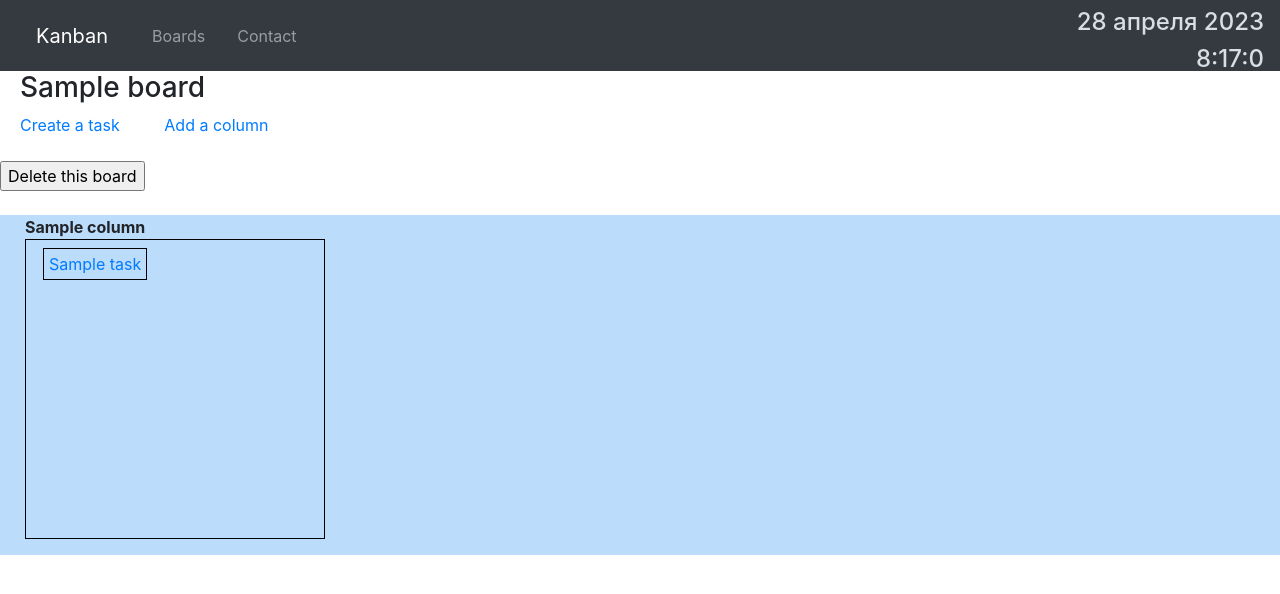
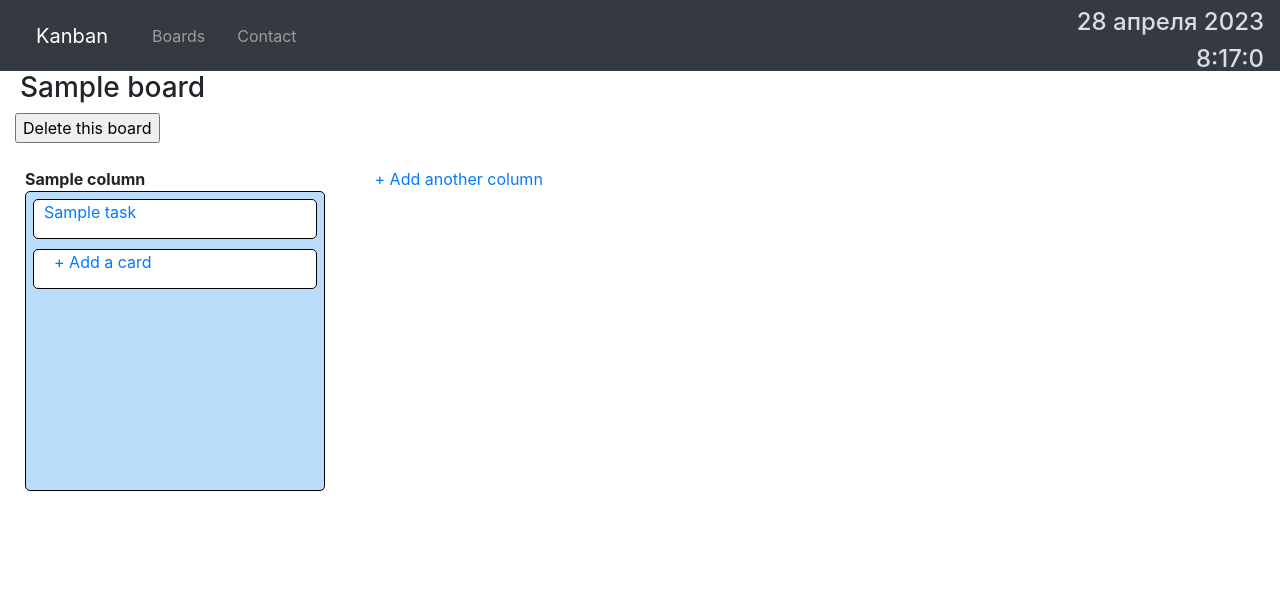
Before and after one commit to Dilara0880/kanban, a Django app: page /board/1/ in a window 1280 px wide. Shown: the top 594 px of the page. Run offline with Django 4.2, Linux system fonts and the light colour scheme; tables that the repository leaves empty hold one stand-in row (values such as "Sample post"); some libraries are stand-ins or nearby versions.

Commit message:
updated styles on view_board.html

```diff
--- a/static/css/style.css
+++ b/static/css/style.css
@@ -15,27 +15,32 @@ a{
 
     overflow: hidden;
     overflow-x: scroll;
-    background: #bbdcfa;
     white-space:nowrap;
 }
-
+.dlt-board-form{
+  padding-left: 15px;
+}
 .task-wrapper{
   border: 1px solid black;
+  border-radius: 5px;
   padding: 7px;
   width: 300px;
   height: 300px;
+  background-color: #bbdcfa;
 }
 
-.task{
+.task, .add-task-lnk{
   list-style-type: none;
   font-weight: lighter;
   margin-bottom: 10px;
-  width: max-content;
-  padding: 5px;
+  height: 40px;
+  padding: 0;
+  border: 1px solid black;
+  border-radius: 5px;
+  background-color: white;
 }
 .task-title{
   padding: 5px;
-  border: 1px solid black;
   margin: 5px;
 }
 .col-wrapper{
@@ -44,6 +49,7 @@ a{
 }
 
 .form-container{
+  margin: 10% auto;
   justify-content: center;
   display: flex;
   font-size: 16px;
--- a/templates/view_board.html
+++ b/templates/view_board.html
@@ -1,9 +1,6 @@
 {% extends 'base.html' %}
 {% block content %}
         <h3>{{ board.title }}</h3>
-
-        <a href="{% url 'create_task' board.id %}">Create a task</a>
-        <a href="{% url 'add_column' board.id %}">Add a column</a><br><br>
         <form class="dlt-board-form" method="post">
             {% csrf_token %}
             <input type="submit" name="delete" value="Delete this board">
@@ -23,10 +20,14 @@
                                 {% endif %}
                             {% endfor %}
                         {% endfor %}
+                       <div class="add-task-lnk">
+                           <a href="{% url 'create_task' board.id %}">+ Add a card</a>
+                       </div>
                   </div>
             </li>
             </ul>
             </div>
         {% endfor %}
+        <div class="col-wrapper"><a href="{% url 'add_column' board.id %}"> + Add another column</a><br><br></div>
        </div>
 {% endblock %}
```
